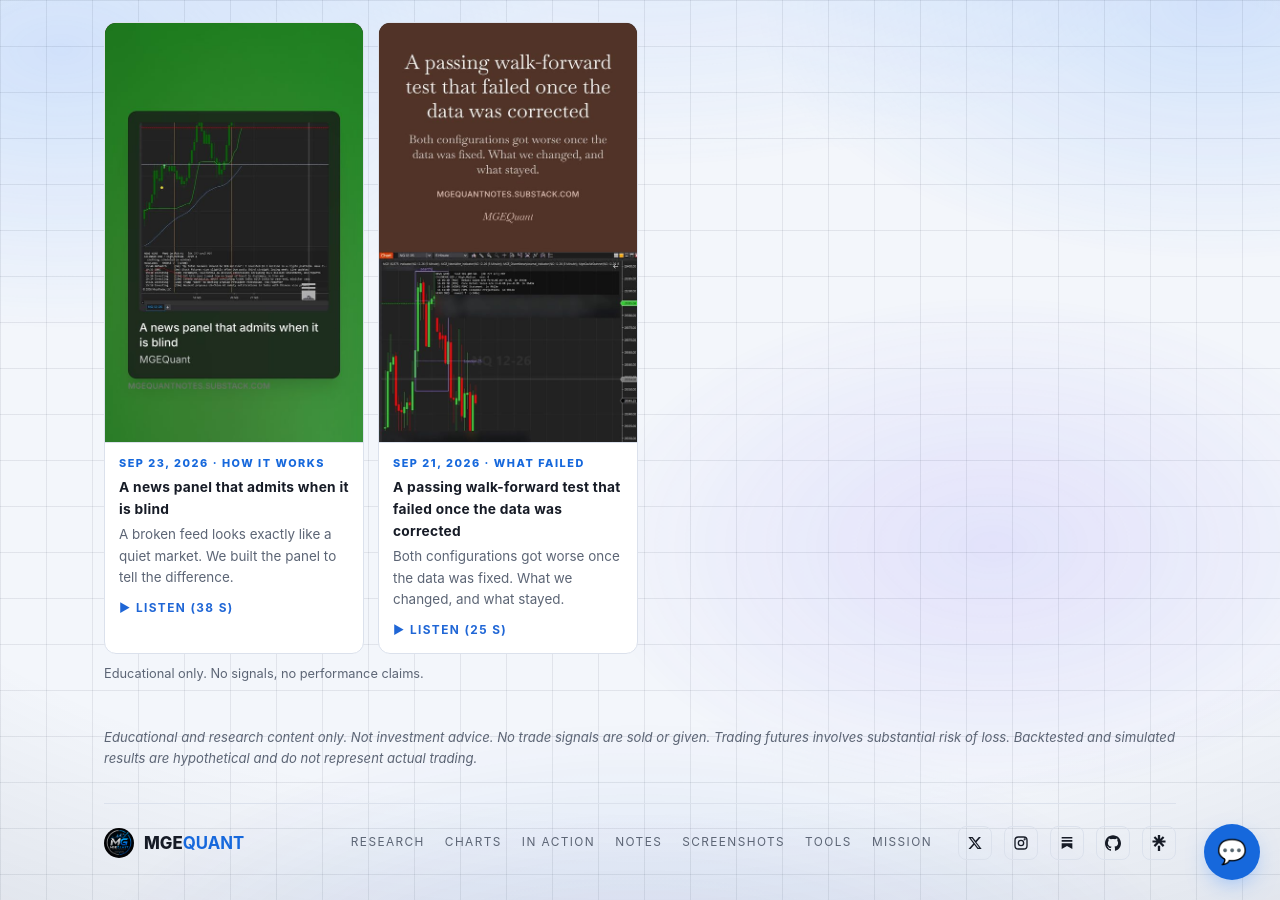
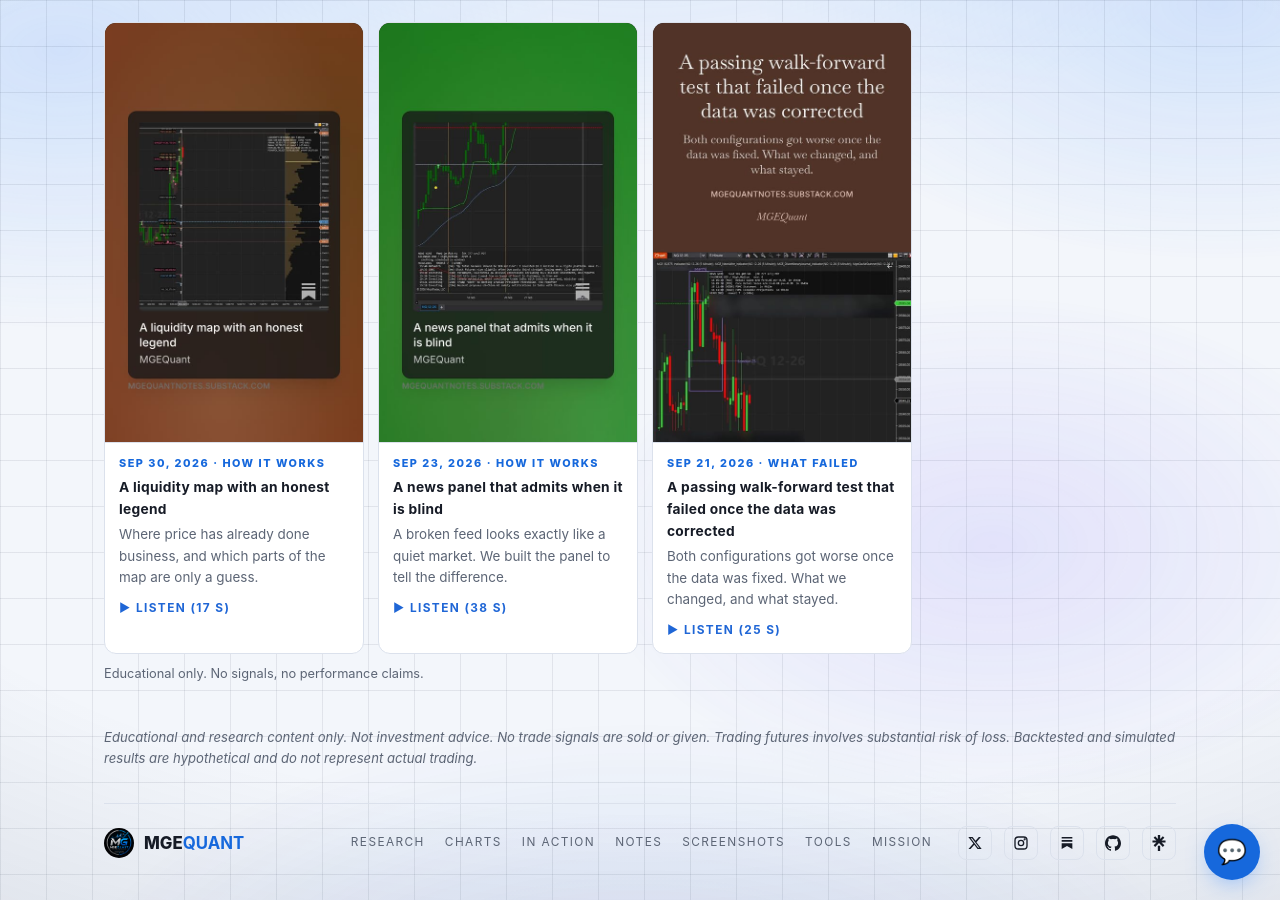
Before and after one commit to MGEQuant/MGEQuant, a Jekyll site: the page in-action.html, which Jekyll copies as it is, in a window 1280 px wide and 900 px high, scrolled down 1496 px. Built offline with Jekyll 4.4.1, drawn with Linux system fonts in a browser that asks for light colours.

Commit message:
Notes: add "A liquidity map with an honest legend" card
Substack share-card image (540x960) and the narrated audio clip
(1024x1024, 16.6s), both sourced from the post's own Substack exports
(pulled from MGEQuantOrg/Business_Startup). Added as the newest card
in the Notes section, ahead of the Sep 23 news-panel entry.

Co-Authored-By: Claude Sonnet 5 <noreply@anthropic.com>

```diff
--- a/in-action.html
+++ b/in-action.html
@@ -429,6 +429,15 @@
       </div>
       <div class="notes">
         <article class="panel hov note">
+          <a class="cover" href="https://mgequantnotes.substack.com/p/a-liquidity-map-with-an-honest-legend" target="_blank" rel="noopener"><img src="assets/img/notes/2026-09-30-liquidity-heatmap.jpg" alt="Story card: A liquidity map with an honest legend, with the Liquidity Heatmap sweeps, VWAP and HVN readout on an NQ chart" loading="lazy" width="540" height="960"></a>
+          <div class="note-body">
+            <time datetime="2026-09-30">Sep 30, 2026 &middot; How it works</time>
+            <a class="b-link" href="https://mgequantnotes.substack.com/p/a-liquidity-map-with-an-honest-legend" target="_blank" rel="noopener"><b>A liquidity map with an honest legend</b></a>
+            Where price has already done business, and which parts of the map are only a guess.
+            <details class="note-listen"><summary>&#9654; Listen (17 s)</summary><video controls preload="none" playsinline src="assets/video/notes/2026-09-30-liquidity-heatmap.mp4"></video></details>
+          </div>
+        </article>
+        <article class="panel hov note">
           <a class="cover" href="https://mgequantnotes.substack.com/p/a-news-panel-that-admits-when-it" target="_blank" rel="noopener"><img src="assets/img/notes/2026-09-23-news-panel.jpg" alt="Story card: A news panel that admits when it is blind, with the News Wire panel on an NQ chart" loading="lazy" width="540" height="960"></a>
           <div class="note-body">
             <time datetime="2026-09-23">Sep 23, 2026 &middot; How it works</time>
```
Also changed, not shown: assets/img/notes/2026-09-30-liquidity-heatmap.jpg (added), 1 other file.
